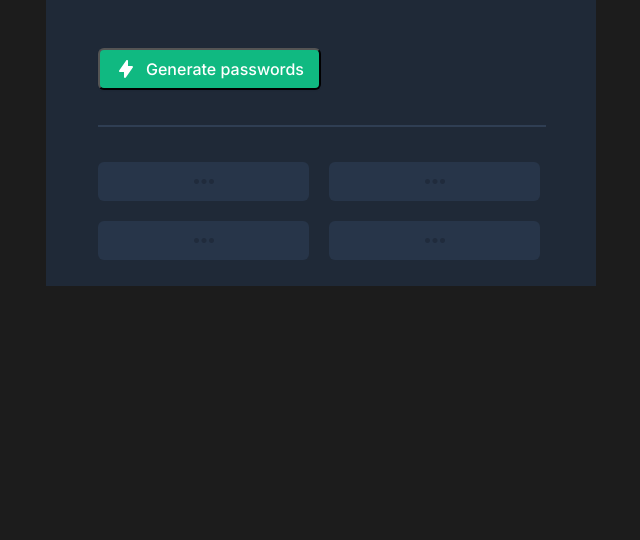
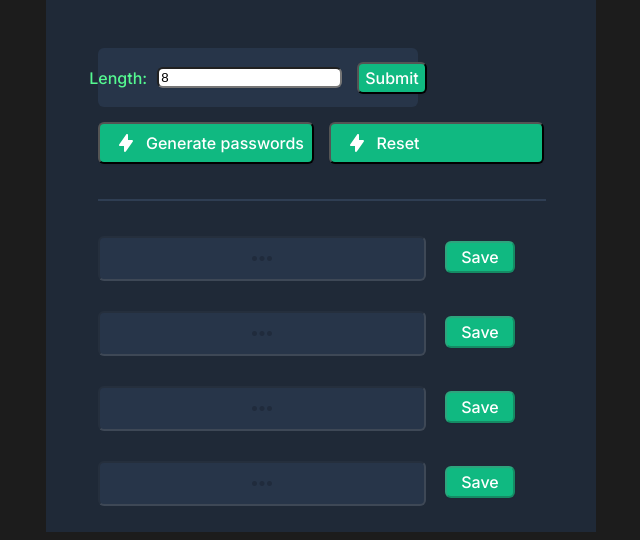
Before and after one commit to nadezdatsygankova/generateRandomPassword, a plain HTML site: page index.html in a window 1280 px wide. Shown: the part 360-900 px from the top of the page, without its empty margins (319-959 px from the left). Before the commit the page ends 800 px from the top, so only its background shows below. Drawn offline with Linux system fonts and the light colour scheme.

Commit message:
add length

```diff
--- a/index.css
+++ b/index.css
@@ -94,11 +94,27 @@ body {
 .wrapper-output {
   display: flex;
   flex-wrap: wrap;
-  gap: 20px;
+  gap: 30px;
   margin-bottom: 26px;
 }
 .output {
-  width: 211px;
+  width: 320px;
+  height: 39px;
+  background: #273549;
+  border-radius: 6px;
+  text-align: center;
+  color: #55f991;
+  background-image: url(./images/icon.svg);
+  background-repeat: no-repeat;
+  background-position: center;
+}
+
+.hidden {
+  background-image: none;
+}
+
+.input {
+  width: 300px;
   height: 39px;
   background: #273549;
   border-radius: 6px;
@@ -106,25 +122,98 @@ body {
   justify-content: center;
   align-items: center;
   color: #55f991;
+  margin-bottom: 15px;
+  padding: 10px;
 }
 
-.icon-output {
-  width: 20px;
-  height: 5px;
-  border-radius: 19px;
-  display: inline-flex;
-  align-items: center;
-  justify-content: center;
-  padding-right: 10px;
-  padding-left: 10px;
+.input button {
+  width: 70px;
+  height: 32px;
+  background: #10b981;
+  box-shadow: 0px 1px 2px rgba(0, 0, 0, 0.05);
+  border-radius: 6px;
+  font-family: 'Inter';
+  font-style: normal;
+  font-weight: 500;
+  font-size: 16px;
+  line-height: 24px;
+  color: #ffffff;
+  cursor: pointer;
+  margin-left: 15px;
 }
 
-.ico_dots {
-  background-image: url('./images/icon.svg');
-  width: 20px;
-  height: 5px;
+.button-save {
+  width: 70px;
+  height: 32px;
+  background: #10b981;
+  box-shadow: 0px 1px 2px rgba(0, 0, 0, 0.05);
+  border-radius: 6px;
+  font-family: 'Inter';
+  font-style: normal;
+  font-weight: 500;
+  font-size: 16px;
+  line-height: 24px;
+  color: #ffffff;
+  cursor: pointer;
+  margin-left: 15px;
 }
 
-.hidden {
-  display: none;
+.input input {
+  box-shadow: 0px 1px 2px rgba(0, 0, 0, 0.05);
+  border-radius: 6px;
+  margin-left: 10px;
 }
+
+.input label {
+  font-family: 'Inter';
+  font-style: normal;
+  font-weight: 500;
+  font-size: 16px;
+  line-height: 24px;
+}
+
+input::-webkit-outer-spin-button,
+input::-webkit-inner-spin-button {
+  -webkit-appearance: none;
+  margin: 0;
+}
+
+.popuptext {
+  visibility: hidden;
+  width: 400px;
+  /* background-color: #555; */
+  color: #fff;
+  text-align: center;
+  border-radius: 6px;
+  padding: 8px 0;
+  position: absolute;
+  z-index: 1;
+}
+
+.show {
+  visibility: visible;
+  -webkit-animation: fadeIn 1s;
+  animation: fadeIn 1s;
+}
+@-webkit-keyframes fadeIn {
+  from {
+    opacity: 0;
+  }
+  to {
+    opacity: 1;
+  }
+}
+
+@keyframes fadeIn {
+  from {
+    opacity: 0;
+  }
+  to {
+    opacity: 1;
+  }
+}
+
+.buttons-wrapper {
+  display: flex;
+  gap: 15px;
+}
--- a/index.html
+++ b/index.html
@@ -19,32 +19,50 @@
             <div class="description">
                 <h1>Generate a <br> <span>random password</span></h1>
                 <h3>Never use an insecure password again.</h3>
-                <button class="button" id="button-id" onclick="addPasswords()">
-                    <span class="icon-square">
-                        <span class="ico ico_arrow"></span>
-                    </span>
-                    <span></span> Generate passwords</button>
+                <div class="input">
+                    <label for="inputNumber">Length:</label>
+                    <input id="inputNumber" type="number" value="8">
+                    <button onclick="submitInformation()">Submit</button>
+                </div>
+                <div class="buttons-wrapper">
+                    <button class="button" id="button-id" onclick="addPasswords()">
+                        <span class="icon-square">
+                            <span class="ico ico_arrow"></span>
+                        </span>
+                        Generate passwords
+                    </button>
+                    <button class="button" id="button-id" onclick="reset()">
+                        <span class="icon-square">
+                            <span class="ico ico_arrow"></span>
+                        </span>
+                        Reset
+                    </button>
+                </div>
+
+                <span class="popuptext" id="myPopup"></span>
                 <hr class="line">
             </div>
             <div class="wrapper-output">
-                <div class="output">
-                    <span class="icon-output">
-                        <span class="ico ico_dots"></span>
-                    </span>
+                <div id="one">
+                    <input type="text" class="output" value="" disabled></input>
+                    <button class="button-save" id='button-one' disabled>Save</button>
                 </div>
-                <div class="output"><span class="icon-output">
-                        <span class="ico ico_dots"></span>
-                    </span></span></div>
-                <div class="output"><span class="icon-output">
-                        <span class="ico ico_dots"></span>
-                    </span></span></div>
-                <div class="output"><span class="icon-output">
-                        <span class="ico ico_dots"></span>
-                    </span></span></div>
+                <div id="two">
+                    <input type="text" class="output" value="" disabled></input>
+                    <button class="button-save" id='button-two' disabled>Save</button>
+                </div>
+                <div id="three">
+                    <input type="text" class="output" value="" disabled></input>
+                    <button class="button-save" id='button-three' disabled>Save</button>
+                </div>
+                <div id="four">
+                    <input type="text" class="output" value="" disabled></input>
+                    <button class="button-save" id='button-four' disabled>Save</button>
+                </div>
             </div>
         </div>
     </div>
-    <script src="./index.js"></script>
+    <script src=" ./index.js"></script>
 </body>
 
 </html>
--- a/index.js
+++ b/index.js
@@ -1,10 +1,10 @@
 console.log("hi");
 
 let chars = [];
+let lengthPassword = 8;
 let buttonId = document.getElementById("button-id");
-console.log(buttonId);
+let popup = document.getElementById("myPopup");
 generateAllChars();
-console.log(chars);
 
 function generateAllChars() {
     for (let i = 32; i < 127; i++) {
@@ -12,18 +12,22 @@ function generateAllChars() {
     }
 }
 
+function submitInformation() {
+    let information = document.getElementById('inputNumber');
+    let data = parseInt(information.value);
+    lengthPassword = data;
+}
 
 function generatePassword(array) {
     let result = [];
     let resultString = '';
-    for (let i = 0; i < 15; i++) {
+    for (let i = 0; i < lengthPassword; i++) {
         result.push(array[Math.floor(Math.random() * array.length)])
     }
     //convert to string
     for (let y = 0; y < result.length; y++) {
         resultString += result[y];
     }
-    console.log(resultString);
     return resultString;
 }
 
@@ -39,8 +43,53 @@ function generatePasswords() {
 function addPasswords() {
     let passwords = generatePasswords();
     let buttonsArray = document.querySelectorAll('.output');
-    console.log(buttonsArray);
+    console.log(buttonsArray[0].value);
     for (let index = 0; index < buttonsArray.length; index++) {
-        buttonsArray[index].textContent = passwords[index];
+
+        buttonsArray[index].value = passwords[index];
+        buttonsArray[index].disabled = false;
+        buttonsArray[index].classList.add('hidden');
     }
+    console.log(buttonsArray[0].value);
+
+    let buttonsSave = document.querySelectorAll('.button-save');
+    buttonsSave.forEach(button => button.disabled = false)
+
 }
+save();
+function save() {
+
+    let wrapper = document.querySelector(".wrapper-output");
+
+    wrapper.addEventListener('click', (event) => {
+        let input = event.target.parentElement.firstElementChild;
+        console.log(input.value);
+        input.focus();
+        input.select();
+        let buttonID = event.target.id;
+        // navigator.clipboard.writeText(input.value);
+
+        // /* Alert the copied text */
+        // alert("Copied the text: " + input.value);
+        try {
+            let successful = document.execCommand('copy');
+            let msg = successful ? 'successful' : 'unsuccessful';
+            console.log('Coping text command was' + msg);
+
+            popup.classList.add("show");
+            popup.textContent = 'Coping text command was ' + msg;
+
+        }
+        catch (err) {
+            popup.textContent = 'Unable to copy';
+        }
+
+    })
+
+}
+
+function reset() {
+    // popup.classList.remove("show");
+    location.reload();
+
+}
```
